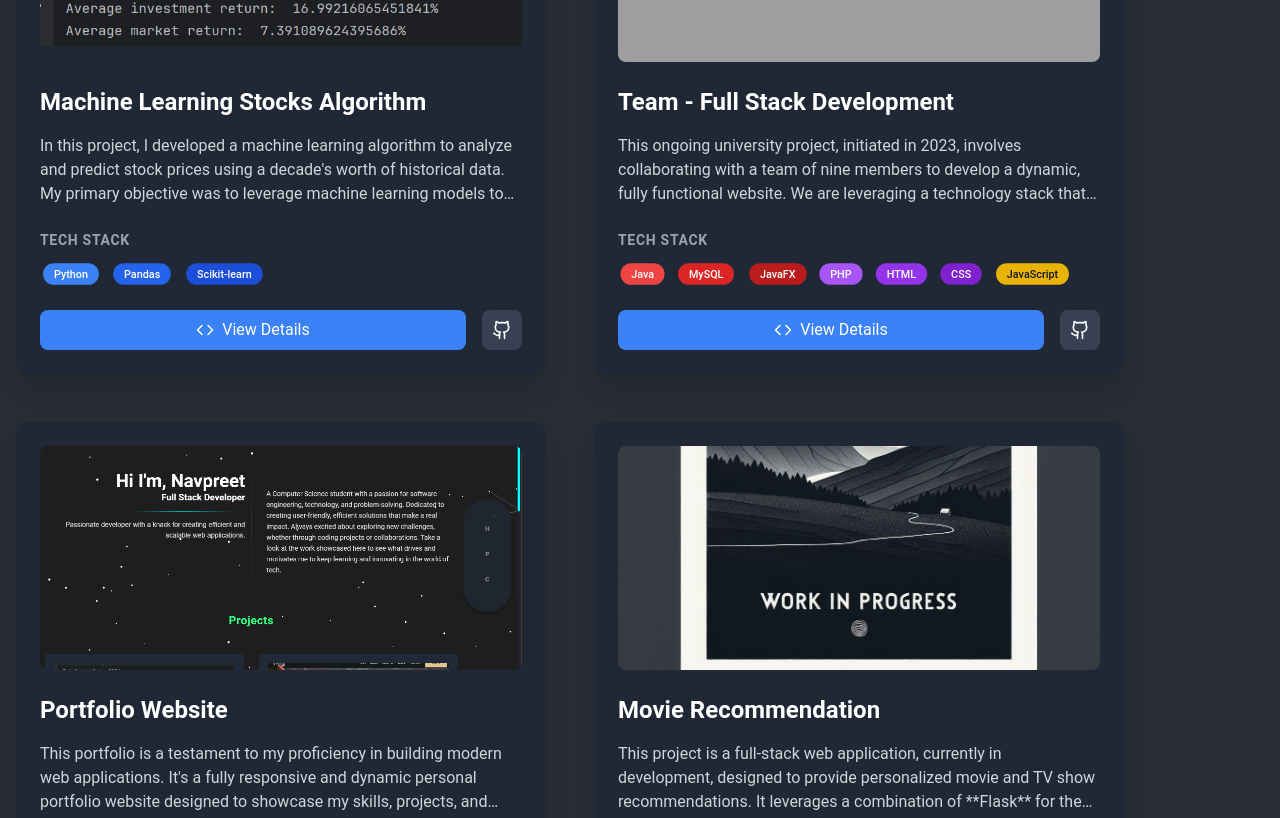
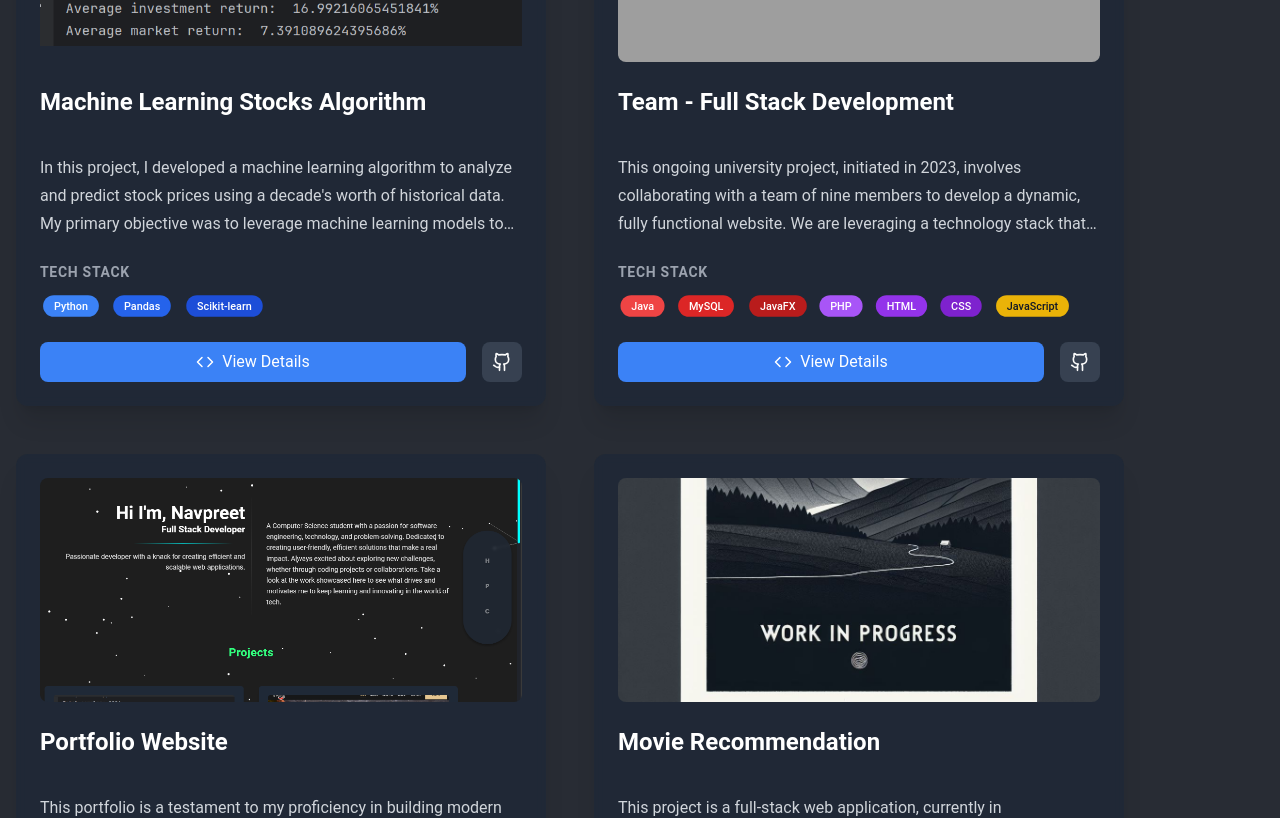
Before and after one commit to 20ns/portfolio, a React (Vite) app: page / in a window 1280 px wide. Shown: the part 1114-1932 px from the top of the page. Built offline with nearby package versions, Linux system fonts and the light colour scheme; grey boxes are pictures that could not be loaded.

Commit message:
added formatting of text to the short description

```diff
--- a/package.json
+++ b/package.json
@@ -21,6 +21,7 @@
   },
   "devDependencies": {
     "@eslint/js": "^9.17.0",
+    "@tailwindcss/typography": "^0.5.16",
     "@types/react": "^18.3.18",
     "@types/react-dom": "^18.3.5",
     "@vitejs/plugin-react": "^4.3.4",
--- a/src/components/Projects.jsx
+++ b/src/components/Projects.jsx
@@ -334,6 +334,19 @@ const Projects = () => {
     return () => observer.disconnect();
   }, [animatedProjects]);
 
+  // Helper function to get the first paragraph and format it
+  const getShortDescription = (description) => {
+    const firstParagraph = description.split('\n')[0];
+    return (
+      <ReactMarkdown
+        remarkPlugins={[remarkGfm]}
+        className="text-gray-300 mb-6 line-clamp-3"
+      >
+        {firstParagraph}
+      </ReactMarkdown>
+    );
+  };
+
   const openModal = (project) => {
     setSelectedProject(project);
     setModalOpen(true);
@@ -386,9 +399,10 @@ const Projects = () => {
                 )}
               </div>
 
-              <p className="text-gray-300 mb-6 line-clamp-3">
-                {project.description.split('\n')[0]}
-              </p>
+              {/* Updated description with markdown rendering */}
+              <div className="prose prose-invert max-w-none">
+                {getShortDescription(project.description)}
+              </div>
 
               <div className="space-y-3 mb-6">
                 <h4 className="text-sm font-semibold text-gray-400 uppercase tracking-wider">
@@ -436,6 +450,7 @@ const Projects = () => {
           </div>
         ))}
       </div>
+
       {selectedProject &&
         ReactDOM.createPortal(
           <div
--- a/tailwind.config.js
+++ b/tailwind.config.js
@@ -95,5 +95,5 @@ export default {
       }
     },
   },
-  plugins: [],
+  plugins: [require('@tailwindcss/typography')],
 };
```
Also changed, not shown: 1 other file (tests, documents, lock files or other folders).
